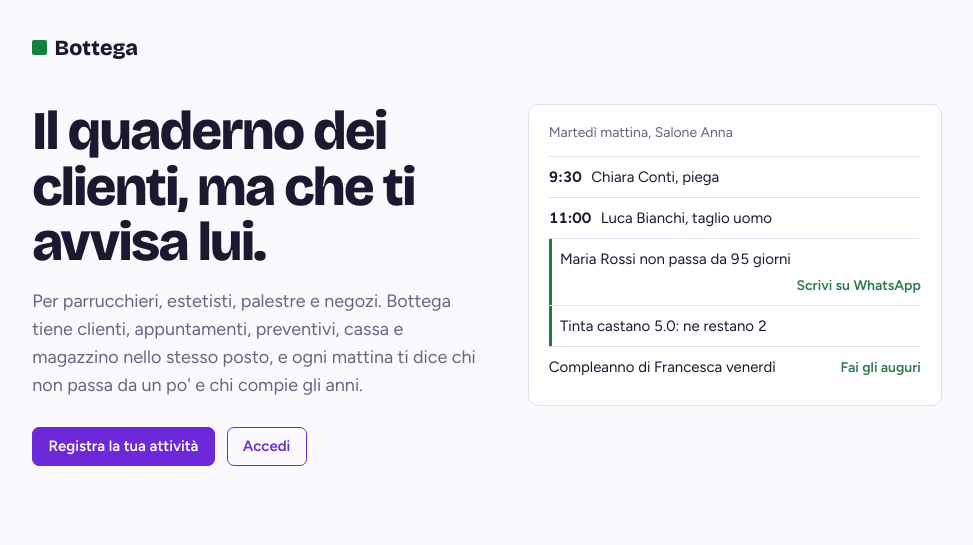
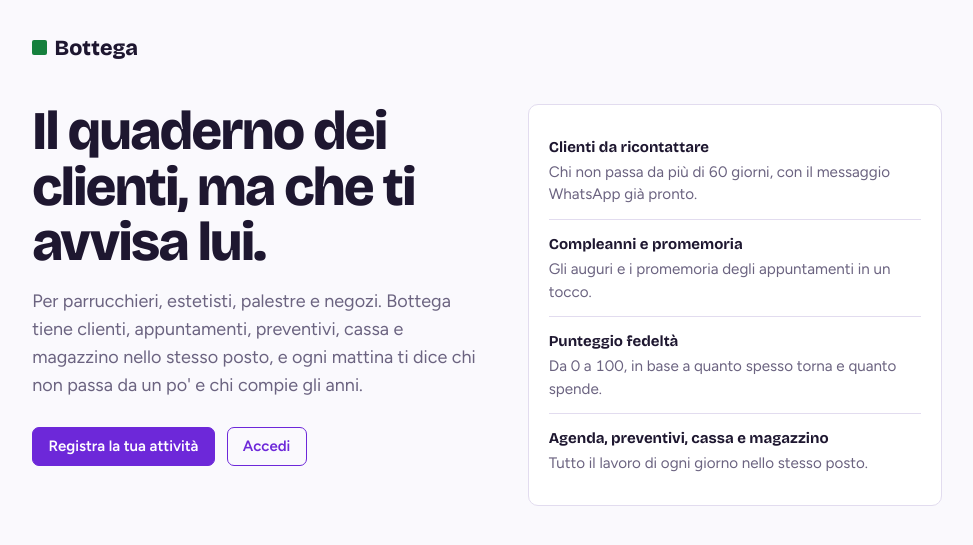
Before and after one commit to rosariosapienza12/bottega-crm-python, a FastAPI app: page / in a window 1280 px wide. Shown: the top 545 px of the page, without its empty margins (153-1126 px from the left). Run offline with FastAPI, Linux system fonts and the light colour scheme; parts of the project's set-up code (start-up, migrations or seed data) failed here and were passed over.

Commit message:
CRM più veloce online, a tutta larghezza su PC, pagina iniziale senza dati finti
- vercel.json: codice a Francoforte (fra1), vicino al database Neon. La
  Panoramica fa 12 query: dagli USA erano più di un secondo di attesa
- tolto il limite di 1180 px: su schermi grandi il contenuto usa tutto lo
  spazio accanto al menu
- pagina iniziale: al posto dell'anteprima con appuntamenti finti, l'elenco
  delle funzioni principali
- nel menu "Account di prova" al posto dell'indirizzo lungo dell'account demo,
  e gli indirizzi lunghi vanno a capo
Un test nuovo, 160 in tutto.

Co-Authored-By: Claude Opus 5.5 <noreply@anthropic.com>
Claude-Session: https://claude.ai/code/session_01N72hwehBKyDFVcnQXxz1po

```diff
--- a/app/static/style.css
+++ b/app/static/style.css
@@ -70,7 +70,7 @@ h2 { font-size: 1.1rem; font-weight: 650; }
   background: var(--side); color: var(--side-ink);
 }
 .side .shop { font-family: var(--f-head); font-weight: 700; font-size: 1.15rem; line-height: 1.2; padding: 0 0.6rem; }
-.side .shop small { display: block; font-family: var(--f-body); font-weight: 500; font-size: 0.8rem; color: var(--side-muted); margin-top: 0.15rem; }
+.side .shop small { display: block; font-family: var(--f-body); font-weight: 500; font-size: 0.8rem; color: var(--side-muted); margin-top: 0.15rem; overflow-wrap: anywhere; }
 .side nav { display: flex; flex-direction: column; gap: 2px; }
 .side nav a {
   color: var(--side-ink); text-decoration: none;
@@ -84,7 +84,9 @@ h2 { font-size: 1.1rem; font-weight: 650; }
 .side .foot button { background: none; border: 0; padding: 0; color: var(--side-muted); font: inherit; cursor: pointer; text-align: left; }
 .side .foot button:hover { color: var(--side-ink); }
 
-.content { padding: 2rem 2.2rem 3rem; max-width: 1180px; }
+/* Tutta la larghezza accanto al menu: su uno schermo grande un limite fisso
+   lasciava una fascia vuota a destra */
+.content { padding: 2rem 2.2rem 3rem; min-width: 0; }
 /* Gli elementi di una griglia di default non scendono sotto la larghezza del
    loro contenuto (grafici, tabelle): così invece si restringono e le tabelle
    scorrono dentro il loro riquadro, senza spingere fuori la pagina */
@@ -95,10 +97,13 @@ h2 { font-size: 1.1rem; font-weight: 650; }
 .brand::before { content: ""; display: inline-block; width: 0.7em; height: 0.7em; border-radius: 2px; background: var(--green); margin-right: 0.45rem; }
 
 .hero { font-size: clamp(2.2rem, 5vw, 3.4rem); font-weight: 800; line-height: 1.02; letter-spacing: -0.03em; max-width: 14ch; }
-.preview { list-style: none; margin: 0.8rem 0 0; padding: 0; }
-.preview li { display: flex; flex-wrap: wrap; gap: 0.3rem 0.6rem; align-items: baseline; padding: 0.55rem 0; border-top: 1px solid var(--line); }
-.preview li.warn { box-shadow: inset 3px 0 0 var(--green); padding-left: 0.7rem; }
-.preview .wa { margin-left: auto; font-size: 0.875rem; }
+
+/* Pagina iniziale: le funzioni principali */
+.features { list-style: none; padding: 0.4rem 1.25rem; }
+.features li { display: grid; gap: 0.15rem; padding: 0.8rem 0; }
+.features li + li { border-top: 1px solid var(--line); }
+.features b { font-family: var(--f-head); font-weight: 700; }
+.features span { color: var(--muted); font-size: 0.95rem; }
 
 .page-head { display: flex; flex-wrap: wrap; align-items: flex-end; justify-content: space-between; gap: 0.75rem 1.5rem; margin-bottom: 1.5rem; }
 .page-head p { margin: 0.3rem 0 0; color: var(--muted); }
--- a/app/templates/base.html
+++ b/app/templates/base.html
@@ -33,7 +33,7 @@
   {% endmacro %}
   <div class="app">
     <aside class="side">
-      <div class="shop">{{ user.business.name }}<small>{{ user.email }}</small></div>
+      <div class="shop">{{ user.business.name }}<small>{{ "Account di prova" if is_demo_email(user.email) else user.email }}</small></div>
       <nav aria-label="Sezioni">
         {{ nav_link("/panoramica", "Panoramica", '<path d="M3 11l9-7 9 7"/><path d="M5 10v10h14V10"/>') }}
         {{ nav_link("/agenda", "Agenda", '<rect x="3" y="5" width="18" height="16" rx="2"/><path d="M3 10h18M8 3v4M16 3v4"/>') }}
--- a/app/templates/index.html
+++ b/app/templates/index.html
@@ -18,16 +18,12 @@
       </div>
     </div>
 
-    {# Un'anteprima di come appare una mattina in Panoramica: dati di esempio #}
-    <figure class="panel m-0" aria-label="Esempio della Panoramica">
-      <p class="muted text-sm">Martedì mattina, Salone Anna</p>
-      <ul class="preview">
-        <li><b>9:30</b> Chiara Conti, piega</li>
-        <li><b>11:00</b> Luca Bianchi, taglio uomo</li>
-        <li class="warn">Maria Rossi non passa da 95 giorni <span class="wa">Scrivi su WhatsApp</span></li>
-        <li class="warn">Tinta castano 5.0: ne restano 2</li>
-        <li>Compleanno di Francesca venerdì <span class="wa">Fai gli auguri</span></li>
-      </ul>
-    </figure>
+    {# Cosa fa Bottega, senza dati finti: l'esempio vero è nella demo #}
+    <ul class="panel m-0 features" aria-label="Cosa fa Bottega">
+      <li><b>Clienti da ricontattare</b><span>Chi non passa da più di 60 giorni, con il messaggio WhatsApp già pronto.</span></li>
+      <li><b>Compleanni e promemoria</b><span>Gli auguri e i promemoria degli appuntamenti in un tocco.</span></li>
+      <li><b>Punteggio fedeltà</b><span>Da 0 a 100, in base a quanto spesso torna e quanto spende.</span></li>
+      <li><b>Agenda, preventivi, cassa e magazzino</b><span>Tutto il lavoro di ogni giorno nello stesso posto.</span></li>
+    </ul>
   </div>
 {% endblock %}
--- a/app/templating.py
+++ b/app/templating.py
@@ -8,6 +8,7 @@ from fastapi.templating import Jinja2Templates
 
 from app.cash import MONTH_NAMES
 from app.config import settings
+from app.demo import is_demo_email
 from app.insights import loyalty_label
 from app.messages import birthday_text, comeback_text, reminder_text
 from app.money import format_euro
@@ -73,3 +74,4 @@ templates.env.globals["birthday_text"] = birthday_text
 templates.env.globals["reminder_text"] = reminder_text
 # Funzione e non valore fisso: si legge l'impostazione ogni volta (i test la cambiano)
 templates.env.globals["demo_mode"] = lambda: settings.demo_mode
+templates.env.globals["is_demo_email"] = is_demo_email
```
Also changed, not shown: DECISIONI.md (+8 -0 lines), DIARIO.md (+18 -0 lines), tests/test_demo.py (+9 -0 lines), README.md, vercel.json (added).
